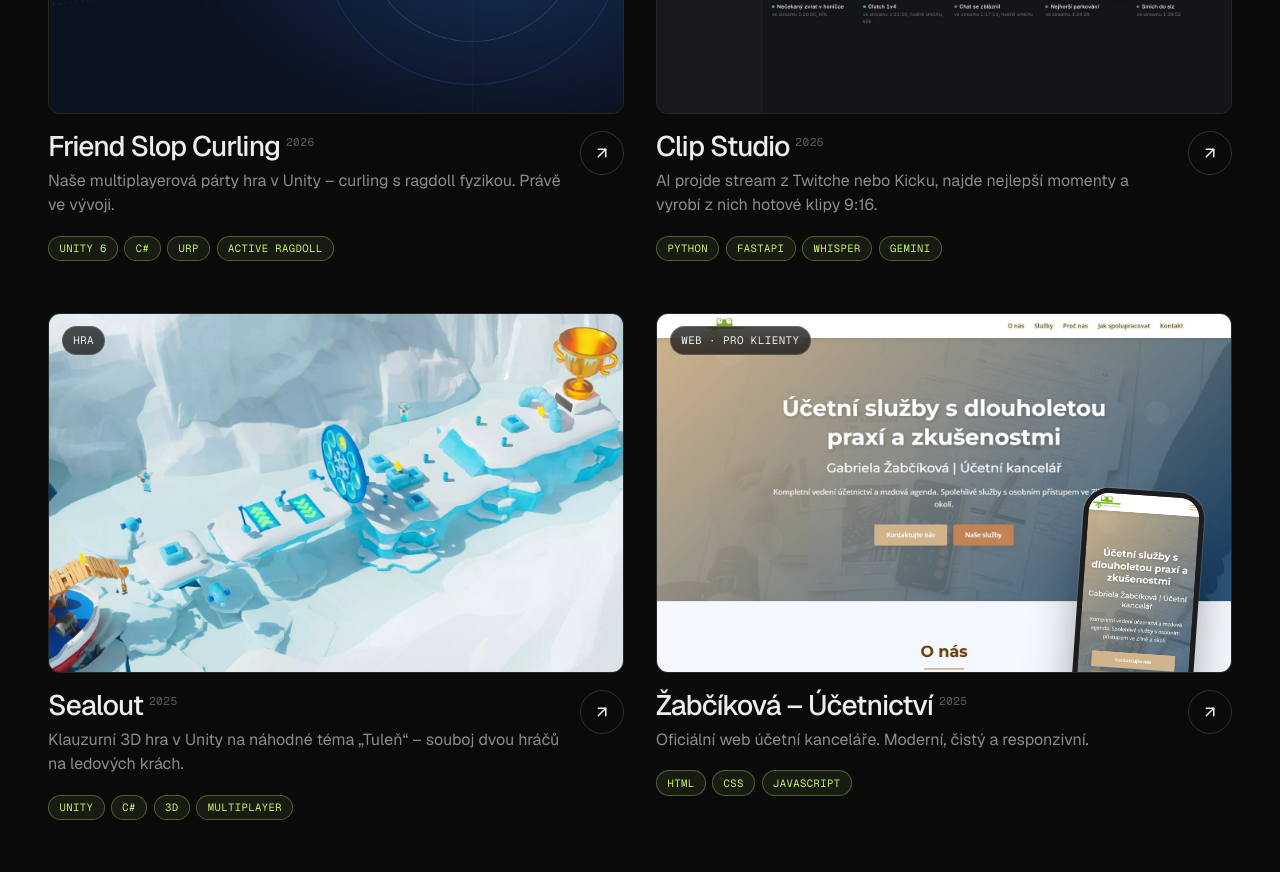
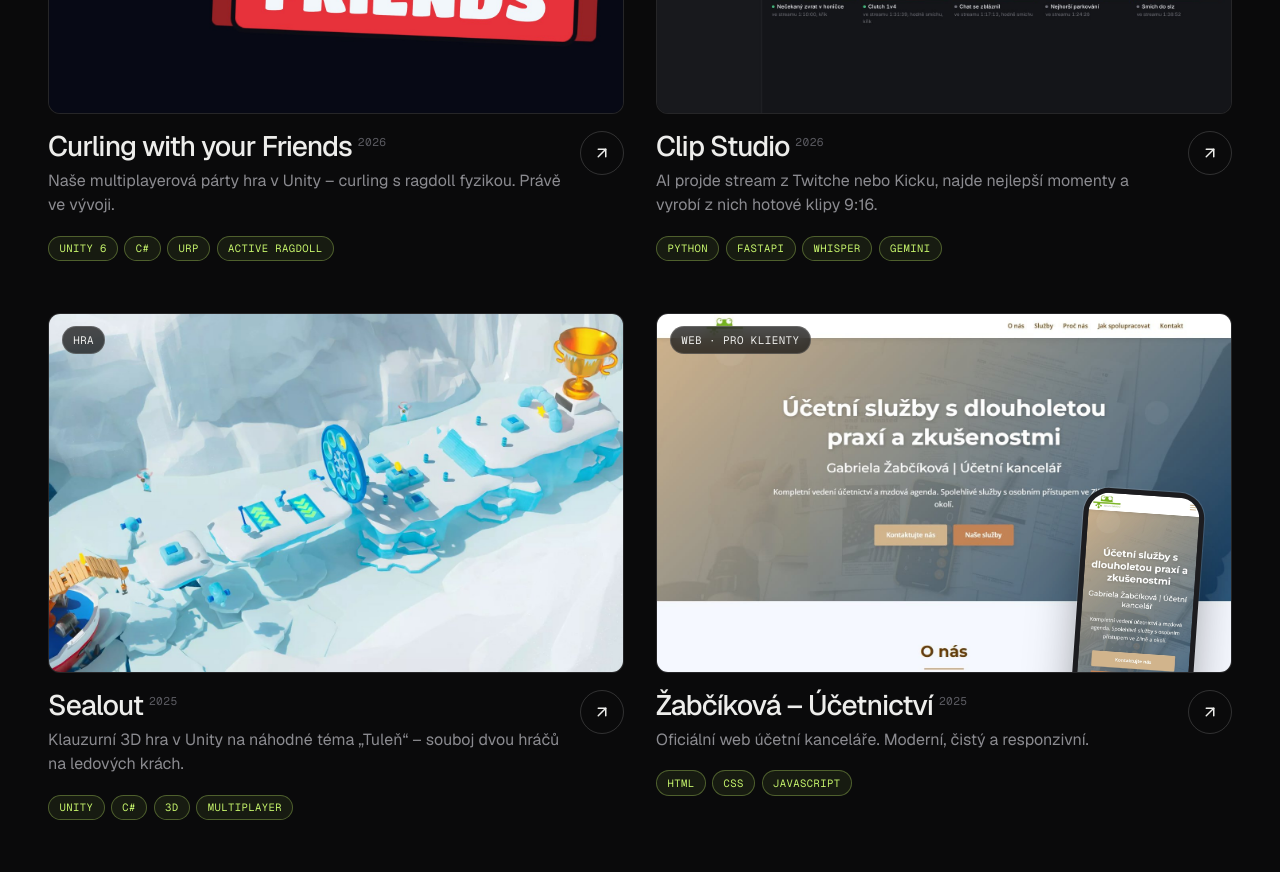
Before and after one commit to tomaskotikk/Portfolio, a React (Vite) app: page / in a window 1280 px wide. Shown: the part 6340-7212 px from the top of the page. Built offline with nearby package versions, Linux system fonts and the light colour scheme.

Commit message:
Curling with your Friends: oficiální název a logo
Co-Authored-By: Claude Opus 5.5 <noreply@anthropic.com>
Claude-Session: https://claude.ai/code/session_0188Wbwwt9ppM9vamDRvGiAx

```diff
--- a/src/assets/data/caseStudies.js
+++ b/src/assets/data/caseStudies.js
@@ -195,8 +195,8 @@ export const caseStudies = [
     links: { live: 'https://la-anne.vercel.app', repo: 'https://github.com/tomaskotikk/La-Anne' },
   },
   {
-    slug: 'friend-slop-curling',
-    title: 'Friend Slop Curling',
+    slug: 'curling-with-your-friends',
+    title: 'Curling with your Friends',
     kind: 'game',
     year: '2026',
     wip: true,
@@ -209,12 +209,12 @@ export const caseStudies = [
     mobile: [],
     about: {
       cs: [
-        'Friend Slop Curling je bláznivá párty hra pro partu kamarádů. Hráči jsou aktivní ragdolly, kloužou po ledě, koštětem ovládaným myší zametají před kamenem – a klidně s ním praští i spoluhráče.',
+        'Curling with your Friends je bláznivá párty hra pro partu kamarádů. Hráči jsou aktivní ragdolly, kloužou po ledě, koštětem ovládaným myší zametají před kamenem – a klidně s ním praští i spoluhráče.',
         'Pod legrací je poctivá fyzika: vlastní model tření ledu, stáčení kamene podle rotace a rychlosti a zametání, které viditelně „rozpouští“ led a mění dráhu kamene.',
         'Kód je od začátku rozdělený na vstup a simulaci, aby šel snadno doplnit online multiplayer přes Steam. Hra je teď ve vývoji.',
       ],
       en: [
-        'Friend Slop Curling is a chaotic party game for a group of friends. Players are active ragdolls sliding on ice, sweeping in front of the stone with a mouse-driven broom – and happily whacking teammates with it.',
+        'Curling with your Friends is a chaotic party game for a group of friends. Players are active ragdolls sliding on ice, sweeping in front of the stone with a mouse-driven broom – and happily whacking teammates with it.',
         'Underneath the fun is real physics: a custom ice-friction model, stone curl from spin and speed, and sweeping that visibly melts the ice and changes the stone’s path.',
         'The code splits input from simulation from day one, so online multiplayer via Steam can be added cleanly. The game is in active development.',
       ],
```
Also changed, not shown: public/Images/projects/curling-1.jpg.
